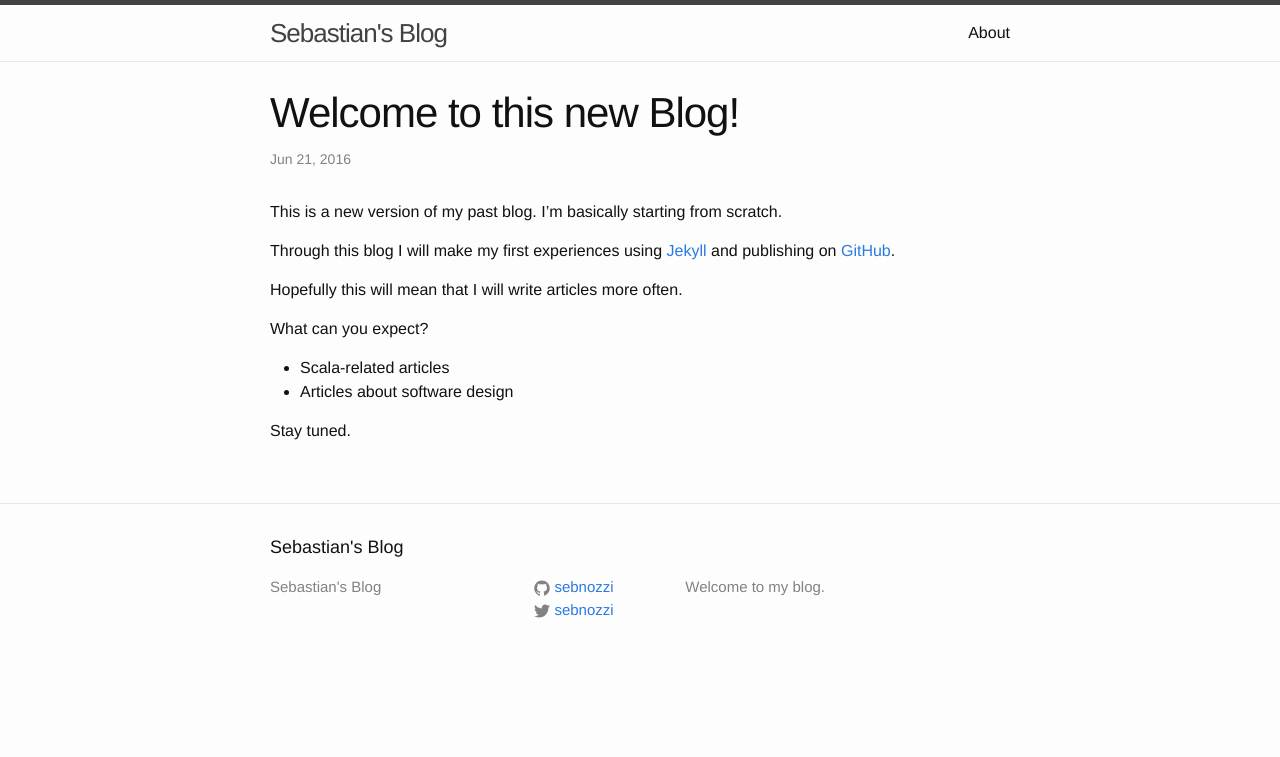
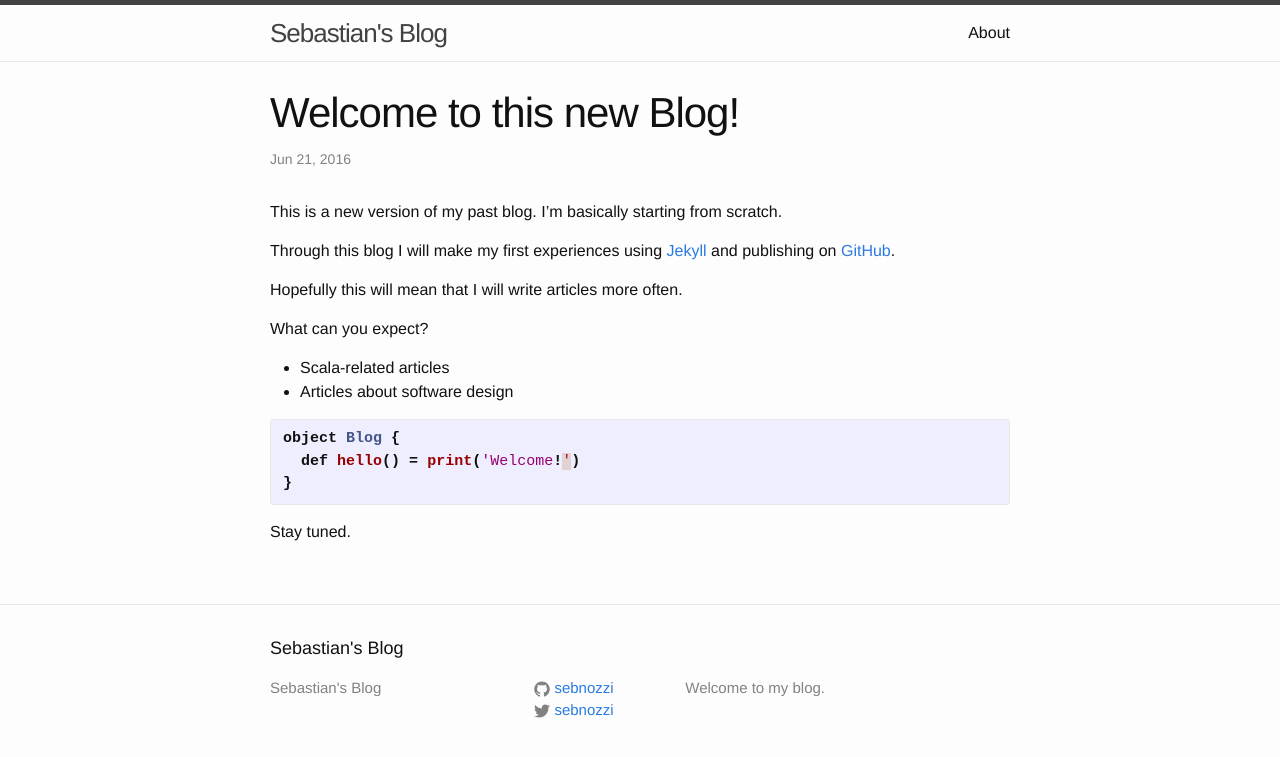
Before and after one commit to sebnozzi/sebnozzi.github.io, a Jekyll site: the page built from _posts/2016-06-21-welcome-to-new-blog.markdown, in a window 1280 px wide. Shown: the top 757 px of the page. Built offline with Jekyll 4.4.1, drawn with Linux system fonts in a browser that asks for light colours; Markdown is read by kramdown in place of the engine named in the settings.

Commit message:
Testing syntax highlighting
Removed redcarpet configuration on request from GitHub…

```diff
--- a/_config.yml
+++ b/_config.yml
@@ -16,5 +16,4 @@ twitter_username: sebnozzi
 github_username:  sebnozzi
 
 # Build settings
-markdown: redcarpet
 highlighter: pygments
--- a/_posts/2016-06-21-welcome-to-new-blog.markdown
+++ b/_posts/2016-06-21-welcome-to-new-blog.markdown
@@ -14,6 +14,12 @@ What can you expect?
 * Scala-related articles
 * Articles about software design
 
+{% highlight scala %}
+object Blog {
+  def hello() = print('Welcome!')
+}
+{% endhighlight %}
+
 Stay tuned.
 
 [jekyll]: http://jekyllrb.com/docs/home
```
